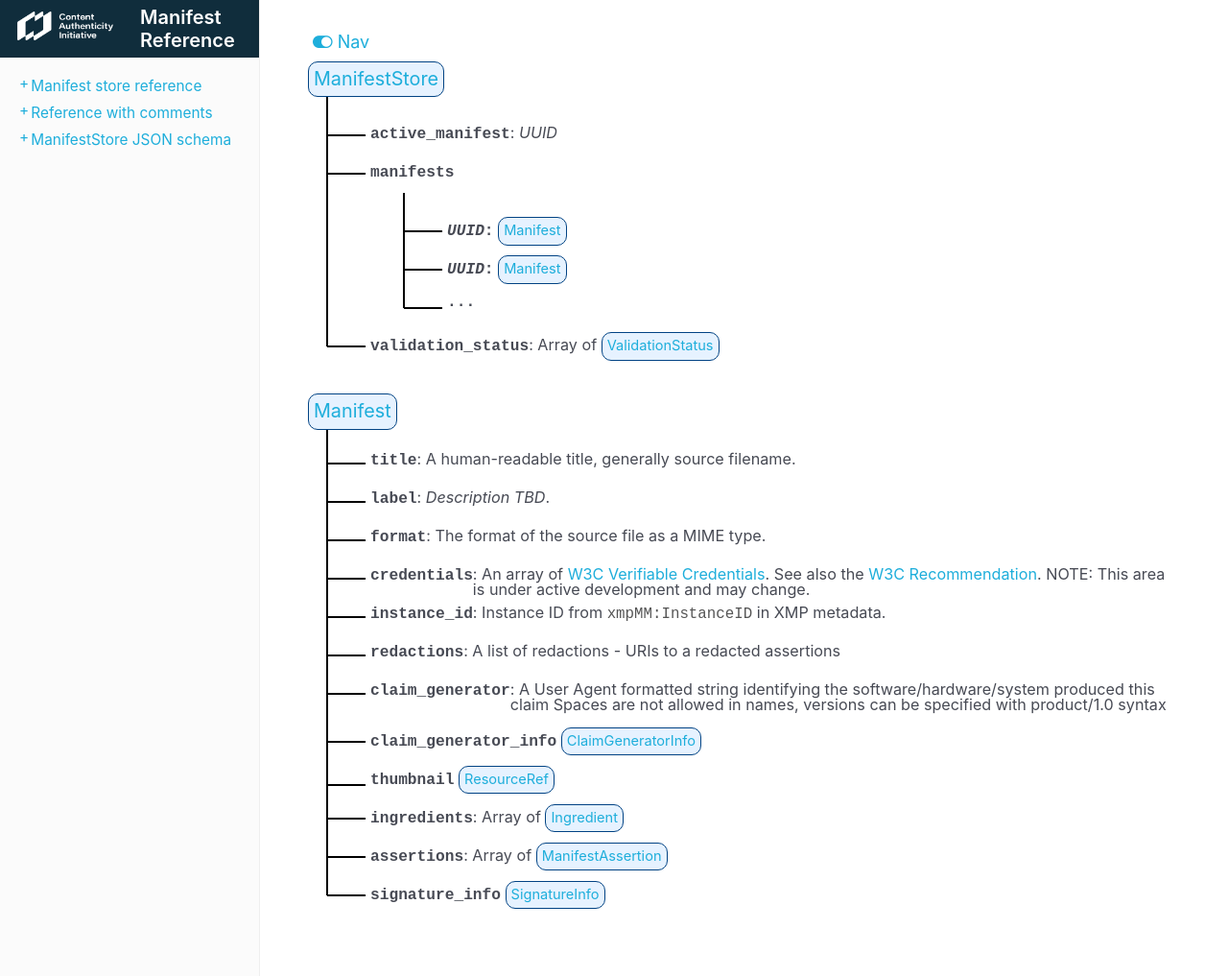
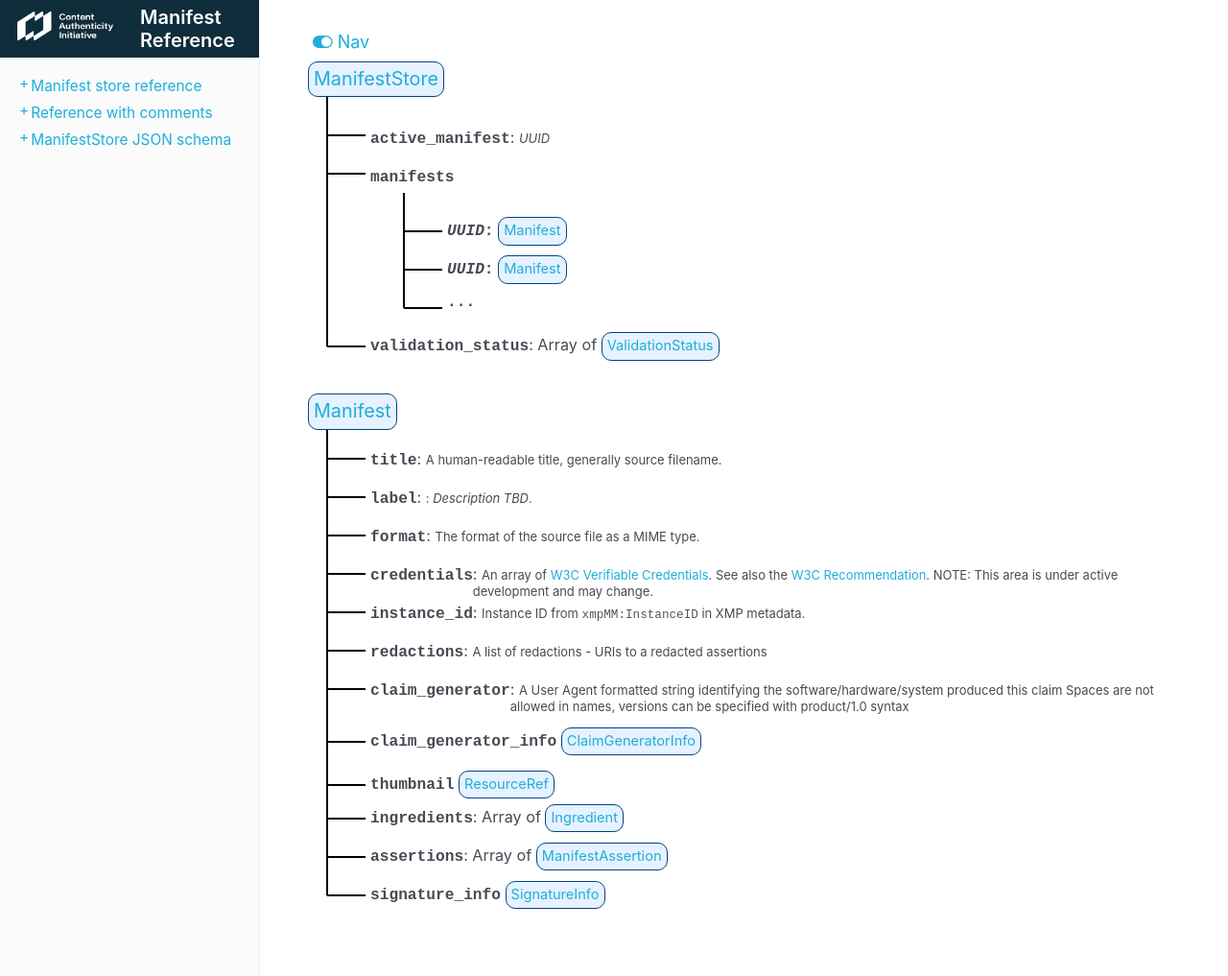
Before and after one commit to contentauth/json-manifest-reference, a Jekyll site: the page built from pages/manifest-diagram.md, in a window 1280 px wide. Shown: the whole page at 96% size. Built offline with Jekyll 4.4.1, drawn with Linux system fonts in a browser that asks for light colours; nearby versions of some CDN libraries; our own code applies the rules of GitHub Pages for plain Markdown files.

Commit message:
Tweak diagram layout

```diff
--- a/_includes/horiz-line.html
+++ b/_includes/horiz-line.html
@@ -1,2 +1,4 @@
-<polyline points="{{include.x-start}},{{include.y}} {{include.x-finish}},{{include.y}}"
+{% assign x-finish = include.x | plus: include.length %}
+<!-- xfinish  = {{x-finish}} -->
+<polyline points="{{include.x}},{{include.y}} {{x-finish}},{{include.y}}"
 style="fill:none;stroke:black;stroke-width:2" />
--- a/_includes/property.html
+++ b/_includes/property.html
@@ -10,14 +10,14 @@
 
 {% elsif include.type=="scalar" %}
   {%- if include.desc -%}
-    <span style="font-family: 'Courier New', Courier, monospace; font-weight: bold;">{{include.name}}</span>{% unless include.desc=="NA" %}: {{include.desc}}{%endunless%}
+    <span style="font-family: 'Courier New', Courier, monospace; font-weight: bold;">{{include.name}}</span>{% unless include.desc=="NA" %}: <span style="font-size:80%;">{{include.desc}}</span>{%endunless%}
   {%- else -%}
     {%- for term in site.data.ManifestStore_schema_edited.definitions -%}
       {%- if term.first=="Manifest" -%} <!-- {% comment %} Only for Manifest object currently, could be generalized {% endcomment %} -->
         {%- for property in term.last.properties -%}
           {% if property.first==include.name %}
             <div style="display: table-cell; font-family: 'Courier New', Courier, monospace; font-weight: bold;">{{property.first}}</div>
-            <div style="display: table-cell; line-height: 100%; padding-top: 0;">{%- if property.last.description -%} {{property.last.description | prepend: ": " | markdownify | remove: "<p>" | remove: "</p>" }} {%- else -%}: <i>Description TBD</i>. {%- endif -%}</div>
+            <div style="display: table-cell; line-height: 100%; padding-top: 0;">: <span style="font-size:80%;">{%- if property.last.description -%} {{property.last.description | markdownify | remove: "<p>" | remove: "</p>" }} {%- else -%}: <i>Description TBD</i>. {%- endif -%}</span></div>
           {% endif %}
         {% endfor %}
       {%- endif -%}
--- a/pages/manifest-diagram.md
+++ b/pages/manifest-diagram.md
@@ -1,8 +1,8 @@
 <div class="manifest-object" style="margin-bottom: 0; font-size: 110%;"><a href="#manifeststore">ManifestStore</a></div>
 
 <div style="position: relative;" markdown="1" >
-{% include property.html type="scalar" name="active_manifest" desc="<i>UUID</i>" x="65" y="25" %}
-{% include property.html type="scalar" name="manifests" desc="NA" x="65" y="65" %}
+{% include property.html type="scalar" name="active_manifest" desc="<i>UUID</i>" x="65" y="30" %}
+{% include property.html type="scalar" name="manifests" desc="NA" x="65" y="70" %}
 
 {% include property.html type="object" name="<i>UUID</i>:" obj="Manifest" x="145" y="125" %}
 {% include property.html type="object" name="<i>UUID</i>:" obj="Manifest" x="145" y="165" %}
@@ -11,18 +11,18 @@
 
 <svg height="300" width="300" style="margin-top: 0;">
   {% include vert-line.html x="20" y-start="0" y-finish="260" %}
-  {% include horiz-line.html y="40" x-start="20" x-finish="60" %}
-  {% include horiz-line.html y="80" x-start="20" x-finish="60" %}
-  {% include horiz-line.html y="260" x-start="20" x-finish="60" %}
+  {% include horiz-line.html y="40" x="20" length="40" %}
+  {% include horiz-line.html y="80" x="20" length="40" %}
+  {% include horiz-line.html y="260" x="20" length="40" %}
 
-  {% include horiz-line.html y="40" x-start="20" x-finish="60" %}
-  {% include horiz-line.html y="40" x-start="20" x-finish="60" %}
+  {% include horiz-line.html y="40" x="20" length="40" %}
+  {% include horiz-line.html y="40" x="20" length="40" %}
 
   {% include vert-line.html x="100" y-start="100" y-finish="220" %} <!-- small vertical -->
 
-  {% include horiz-line.html y="140" x-start="100" x-finish="140" %}
-  {% include horiz-line.html y="180" x-start="100" x-finish="140" %}
-  {% include horiz-line.html y="220" x-start="100" x-finish="140" %}
+  {% include horiz-line.html y="140" x="100" length="40" %}
+  {% include horiz-line.html y="180" x="100" length="40" %}
+  {% include horiz-line.html y="220" x="100" length="40" %}
 </svg>
 </div>
 
@@ -39,7 +39,7 @@
 
 {% include property.html type="object" name="claim_generator_info" obj="ClaimGeneratorInfo" x="65" y="310" %}
 
-{% include property.html type="object" name="thumbnail" obj="ResourceRef" x="65" y="350" %}
+{% include property.html type="object" name="thumbnail" obj="ResourceRef" x="65" y="355" %}
 {% include property.html type="object_array" name="ingredients" obj="Ingredient" x="65" y="390" %}
 {% include property.html type="object_array" name="assertions" obj="ManifestAssertion" x="65" y="430" %}
 {% include property.html type="object" name="signature_info" obj="SignatureInfo" x="65" y="470" %}
@@ -47,18 +47,18 @@
 <svg height="500" width="300" style="margin-top: 0;">
   {% include vert-line.html x="20" y-start="0" y-finish="485" %}
 
-  {% include horiz-line.html y="35" x-start="20" x-finish="60" %}
-  {% include horiz-line.html y="75" x-start="20" x-finish="60" %}
-  {% include horiz-line.html y="115" x-start="20" x-finish="60" %}
-  {% include horiz-line.html y="155" x-start="20" x-finish="60" %}
-  {% include horiz-line.html y="195" x-start="20" x-finish="60" %}
-  {% include horiz-line.html y="235" x-start="20" x-finish="60" %}
-  {% include horiz-line.html y="275" x-start="20" x-finish="60" %}
-  {% include horiz-line.html y="325" x-start="20" x-finish="60" %}
-  {% include horiz-line.html y="370" x-start="20" x-finish="60" %}
-  {% include horiz-line.html y="405" x-start="20" x-finish="60" %}
-  {% include horiz-line.html y="405" x-start="20" x-finish="60" %}
-  {% include horiz-line.html y="445" x-start="20" x-finish="60" %}
-  {% include horiz-line.html y="485" x-start="20" x-finish="60" %}
+  {% include horiz-line.html y="30" x="20" length="40" %}
+  {% include horiz-line.html y="70" x="20" length="40" %}
+  {% include horiz-line.html y="110" x="20" length="40" %}
+  {% include horiz-line.html y="150" x="20" length="40" %}
+  {% include horiz-line.html y="190" x="20" length="40" %}
+  {% include horiz-line.html y="230" x="20" length="40" %}
+  {% include horiz-line.html y="270" x="20" length="40" %}
+  {% include horiz-line.html y="325" x="20" length="40" %}
+  {% include horiz-line.html y="370" x="20" length="40" %}
+  {% include horiz-line.html y="405" x="20" length="40" %}
+  {% include horiz-line.html y="405" x="20" length="40" %}
+  {% include horiz-line.html y="445" x="20" length="40" %}
+  {% include horiz-line.html y="485" x="20" length="40" %}
 </svg>
 </div>
```
